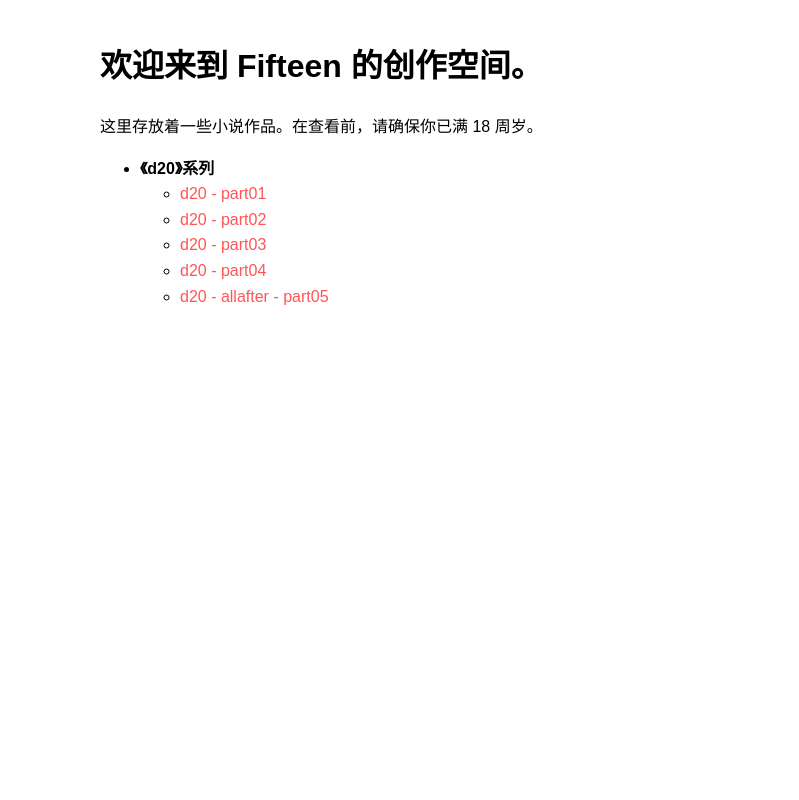
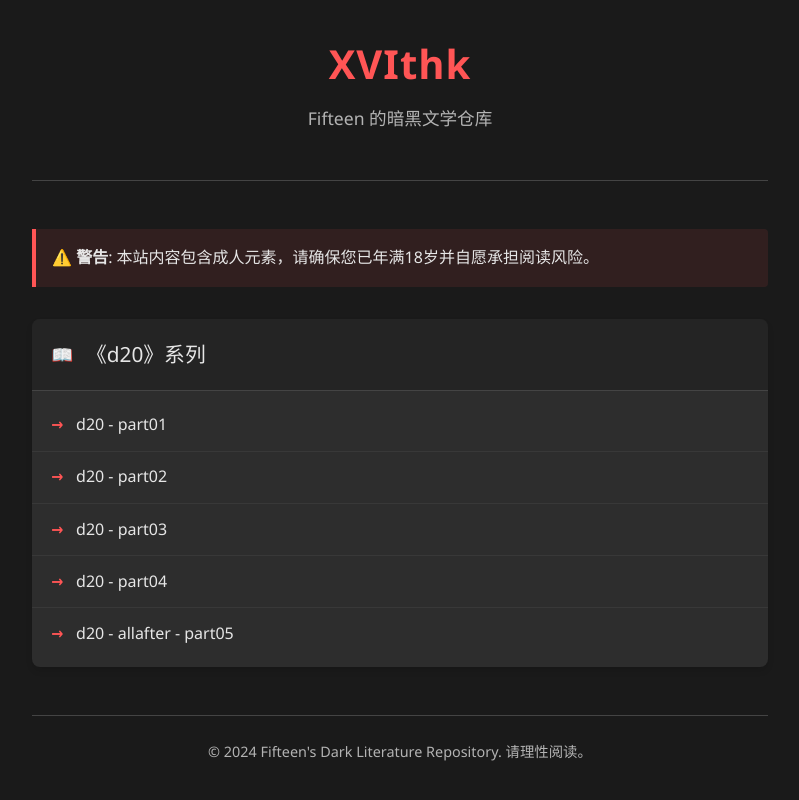
Before and after one commit to XIVthk/XIVthk.github.io, a plain HTML site: page index.html in a window 1280 px wide. Shown: the whole page, without its empty margins (240-1039 px from the left). Drawn offline with Linux system fonts and the light colour scheme.

Commit message:
Update index.html

```diff
--- a/index.html
+++ b/index.html
@@ -1,29 +1,193 @@
 <!DOCTYPE html>
-<html>
+<html lang="zh">
 <head>
-    <title>XVIthk - Fifteen的小说</title>
+    <meta charset="UTF-8">
+    <meta name="viewport" content="width=device-width, initial-scale=1.0">
+    <title>XVIthk - Fifteen的暗黑文学仓库</title>
     <style>
-        body { font-family: sans-serif; line-height: 1.6; max-width: 600px; margin: auto; padding: 20px; }
-        a { color: #ff5555; text-decoration: none; }
-        a:hover { text-decoration: underline; }
+        /* 基础重置与暗黑主题 */
+        :root {
+            --bg-primary: #1a1a1a;
+            --bg-secondary: #2d2d2d;
+            --text-primary: #e6e6e6;
+            --text-secondary: #b3b3b3;
+            --accent: #ff5555;
+            --accent-hover: #ff7777;
+        }
+
+        * {
+            box-sizing: border-box;
+            margin: 0;
+            padding: 0;
+        }
+
+        body {
+            font-family: 'Segoe UI', Tahoma, Geneva, Verdana, sans-serif;
+            background-color: var(--bg-primary);
+            color: var(--text-primary);
+            line-height: 1.6;
+            padding: 0;
+            margin: 0;
+            min-height: 100vh;
+        }
+
+        /* 布局容器 */
+        .container {
+            max-width: 800px;
+            margin: 0 auto;
+            padding: 2rem;
+        }
+
+        /* 页头样式 */
+        header {
+            text-align: center;
+            margin-bottom: 3rem;
+            padding-bottom: 1.5rem;
+            border-bottom: 1px solid #444;
+        }
+
+        .site-title {
+            font-size: 2.5rem;
+            margin-bottom: 0.5rem;
+            color: var(--accent);
+            letter-spacing: 1px;
+        }
+
+        .site-subtitle {
+            color: var(--text-secondary);
+            font-size: 1.1rem;
+            margin-bottom: 1.5rem;
+        }
+
+        /* 警告提示 */
+        .warning {
+            background-color: rgba(255, 85, 85, 0.1);
+            border-left: 4px solid var(--accent);
+            padding: 1rem;
+            margin-bottom: 2rem;
+            border-radius: 0 4px 4px 0;
+        }
+
+        /* 作品列表样式 */
+        .works-list {
+            list-style: none;
+        }
+
+        .work-item {
+            background-color: var(--bg-secondary);
+            border-radius: 8px;
+            margin-bottom: 1.5rem;
+            overflow: hidden;
+            box-shadow: 0 4px 6px rgba(0, 0, 0, 0.1);
+            transition: transform 0.2s ease, box-shadow 0.2s ease;
+        }
+
+        .work-item:hover {
+            transform: translateY(-2px);
+            box-shadow: 0 6px 12px rgba(0, 0, 0, 0.15);
+        }
+
+        .work-title {
+            padding: 1.2rem;
+            background-color: rgba(0, 0, 0, 0.2);
+            border-bottom: 1px solid #444;
+            font-size: 1.3rem;
+            display: flex;
+            align-items: center;
+        }
+
+        .work-title::before {
+            content: "📖";
+            margin-right: 0.8rem;
+            font-size: 1.1rem;
+        }
+
+        .chapter-list {
+            list-style: none;
+            padding: 0.5rem 0;
+        }
+
+        .chapter-item {
+            padding: 0.8rem 1.2rem;
+            border-bottom: 1px solid rgba(255, 255, 255, 0.05);
+        }
+
+        .chapter-item:last-child {
+            border-bottom: none;
+        }
+
+        .chapter-link {
+            color: var(--text-primary);
+            text-decoration: none;
+            display: flex;
+            align-items: center;
+            transition: color 0.2s ease;
+        }
+
+        .chapter-link:hover {
+            color: var(--accent-hover);
+        }
+
+        .chapter-link::before {
+            content: "→";
+            margin-right: 0.8rem;
+            color: var(--accent);
+            font-weight: bold;
+        }
+
+        /* 页脚样式 */
+        footer {
+            text-align: center;
+            margin-top: 3rem;
+            padding-top: 1.5rem;
+            border-top: 1px solid #444;
+            color: var(--text-secondary);
+            font-size: 0.9rem;
+        }
+
+        /* 响应式设计 */
+        @media (max-width: 600px) {
+            .container {
+                padding: 1.5rem;
+            }
+
+            .site-title {
+                font-size: 2rem;
+            }
+        }
     </style>
 </head>
 <body>
-    <h1>欢迎来到 Fifteen 的创作空间。</h1>
-    <p>这里存放着一些小说作品。在查看前，请确保你已满 18 周岁。</p>
+    <div class="container">
+        <header>
+            <h1 class="site-title">XVIthk</h1>
+            <p class="site-subtitle">Fifteen 的暗黑文学仓库</p>
+        </header>
 
-    <ul>
-        <li>
-            <strong>《d20》系列</strong>
-            <ul>
-                <li><a href="d20 - 01~07.pdf">d20 - part01</a></li>
-                <li><a href="d20 - 08~10.pdf">d20 - part02</a></li>
-                <li><a href="d20 - 11~14.pdf">d20 - part03</a></li>
-                <li><a href="d20 - 15~18.pdf">d20 - part04</a></li>
-                <li><a href="d20 - After18.pdf">d20 - allafter - part05</a></li>
+        <div class="warning">
+            <strong>⚠️ 警告</strong>: 本站内容包含成人元素，请确保您已年满18岁并自愿承担阅读风险。
+        </div>
+
+        <main>
+            <ul class="works-list">
+                <li class="work-item">
+                    <div class="work-title">《d20》系列</div>
+                    <ul class="chapter-list">
+                        <li class="chapter-item"><a href="d20 - 01~07.pdf" class="chapter-link">d20 - part01</a></li>
+                        <li class="chapter-item"><a href="d20 - 08~10.pdf" class="chapter-link">d20 - part02</a></li>
+                        <li class="chapter-item"><a href="d20 - 11~14.pdf" class="chapter-link">d20 - part03</a></li>
+                        <li class="chapter-item"><a href="d20 - 15~18.pdf" class="chapter-link">d20 - part04</a></li>
+                        <li class="chapter-item"><a href="d20 - After18.pdf" class="chapter-link">d20 - allafter - part05</a></li>
+                    </ul>
+                </li>
+
+                <!-- 你可以在这里继续添加其他作品 -->
             </ul>
-        </li>
-        <!-- 添加其他作品 -->
-    </ul>
+        </main>
+
+        <footer>
+            <p>© 2024 Fifteen's Dark Literature Repository. 请理性阅读。</p>
+        </footer>
+    </div>
 </body>
 </html>
```
